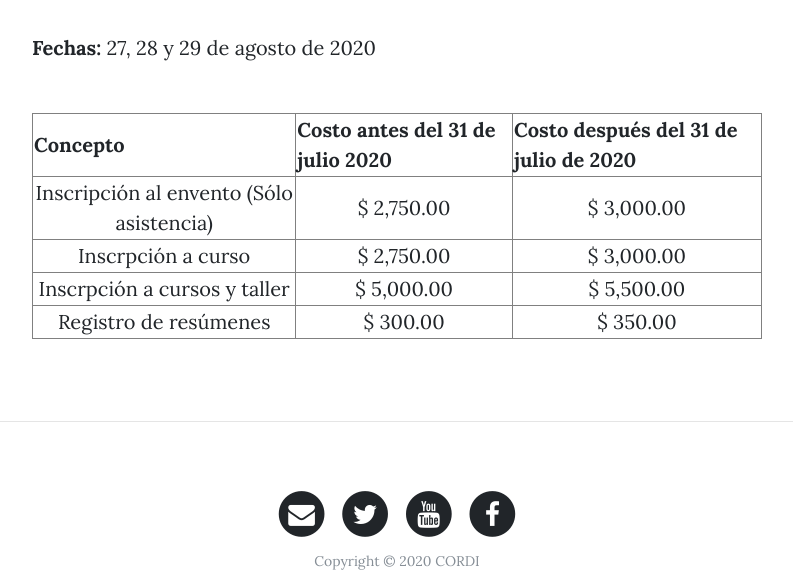
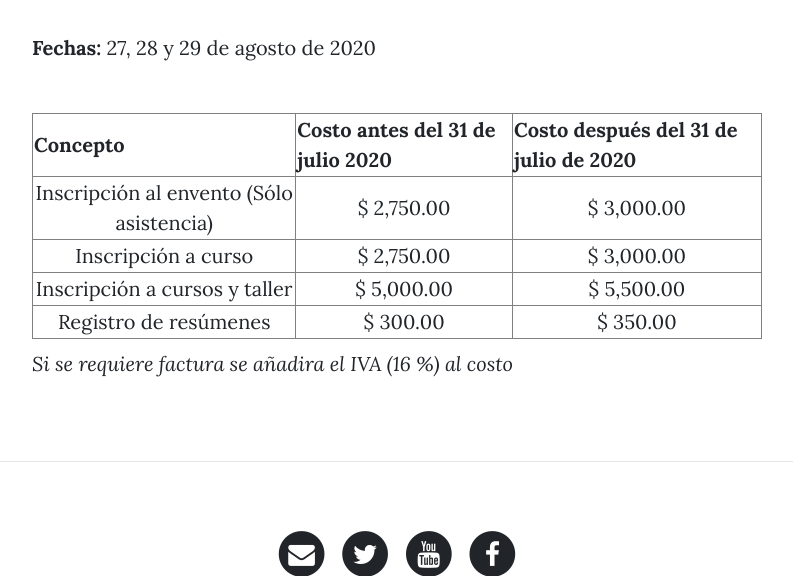
Before and after one commit to Mol97mx/WEB-SIMPOSIO-2020, a Django app: page /informacion/ in a window 1280 px wide. Shown: the part 1160-1736 px from the top of the page, without its empty margins (243-1036 px from the left). Run offline with Django 3.2, Linux system fonts and the light colour scheme; some libraries are stand-ins or nearby versions.

Commit message:
Cambio de logo, ajustes de ortografia, se añade advertencia de cobro de impuestos para facturacion

```diff
--- a/websimposio2020/core/templates/core/about.html
+++ b/websimposio2020/core/templates/core/about.html
@@ -1,6 +1,6 @@
 {%extends 'core/base.html'%}
 {%block title%}Acerca de{%endblock%}
-{%block background%}{%load static%}{% static 'core/img/bg1.jpg'%}{%endblock%}
+{%block background%}{%load static%}{% static 'core/img/portada.png'%}{%endblock%}
 {%block headers%}
     <h2>XVI Simposio Nacional y VIII Internacional de Valuación Rural</h2>
     <em>“Valor del suelo ante cambios de uso, por derecho de vía o desastres”</em>
--- a/websimposio2020/core/templates/core/home.html
+++ b/websimposio2020/core/templates/core/home.html
@@ -1,6 +1,6 @@
 {%extends 'core/base.html'%}
 {%block title%}Portada{%endblock%}
-{%block background%}{%load static%}{% static 'core/img/bg1.jpg'%}{%endblock%}
+{%block background%}{%load static%}{% static 'core/img/portada.png'%}{%endblock%}
 {%block headers%}
     <h2>XVI Simposio Nacional y VIII Internacional de Valuación Rural</h2>
     <em>“Valor del suelo ante cambios de uso, por derecho de vía o desastres”</em>
--- a/websimposio2020/core/templates/core/informacion.html
+++ b/websimposio2020/core/templates/core/informacion.html
@@ -1,6 +1,6 @@
 {%extends 'core/base.html'%}
 {%block title%}Información{%endblock%}
-{%block background%}{%load static%}{% static 'core/img/bg1.jpg'%}{%endblock%}
+{%block background%}{%load static%}{% static 'core/img/portada.png'%}{%endblock%}
 {%block headers%}
     <h2>XVI Simposio Nacional y VIII Internacional de Valuación Rural</h2>
     <em>“Valor del suelo ante cambios de uso, por derecho de vía o desastres”</em>
@@ -27,12 +27,12 @@
                 <td align="center">$ 3,000.00</td>
             </tr>
             <tr>
-                <td align="center">Inscrpción a curso</td>
+                <td align="center">Inscripción a curso</td>
                 <td align="center">$ 2,750.00</td>
                 <td align="center">$ 3,000.00</td>
             </tr>
             <tr>
-                <td align="center">Inscrpción a cursos y taller</td>
+                <td align="center">Inscripción a cursos y taller</td>
                 <td align="center">$ 5,000.00</td>
                 <td align="center">$ 5,500.00</td>
             </tr>
@@ -42,6 +42,7 @@
                 <td align="center">$ 350.00</td>
             </tr>
         </table>
+        <p><em>Si se requiere factura se añadira el IVA (16 %) al costo</em></p>
         </p>
     </div>
 </div>
--- a/websimposio2020/core/templates/core/resumenes.html
+++ b/websimposio2020/core/templates/core/resumenes.html
@@ -1,6 +1,6 @@
 {%extends 'core/base.html'%}
 {%block title%}Resumenes{%endblock%}
-{%block background%}{%load static%}{% static 'core/img/bg1.jpg'%}{%endblock%}
+{%block background%}{%load static%}{% static 'core/img/portada.png'%}{%endblock%}
 {%block headers%}
     <h2>XVI Simposio Nacional y VIII Internacional de Valuación Rural</h2>
     <em>“Valor del suelo ante cambios de uso, por derecho de vía o desastres”</em>
```
